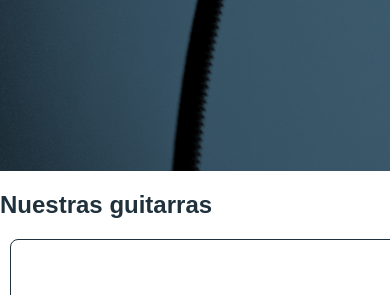
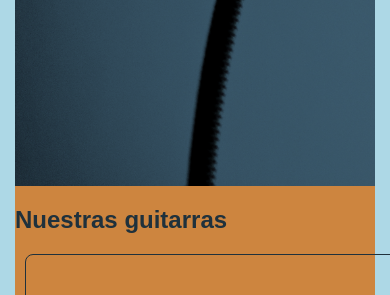
Before and after one commit to ciclonteam1912/ResponsiveDesign, a plain HTML site: page invie/index.html in a window 390 px wide. Shown: the part 369-664 px from the top of the page. Drawn offline with Linux system fonts and the light colour scheme; a web font is replaced by a local one.

Commit message:
Tipos y formas de agregar media queries

```diff
--- a/invie/css/invie.css
+++ b/invie/css/invie.css
@@ -236,3 +236,12 @@ table, td {
 .tabla {
 	margin: 50px 0;
 }
+
+
+/*@media print -->  Para pantallas impresas*/
+@media screen and (max-width: 800px) {
+	body {
+		background: peru;
+		border: 15px solid lightblue;
+	}
+}
--- /dev/null
+++ b/invie/css/media-querie.css
@@ -0,0 +1,4 @@
+body {
+	background: red;
+	border: 10px solid blue;
+}
```
Also changed, not shown: invie/index.html (+2 -0 lines).
